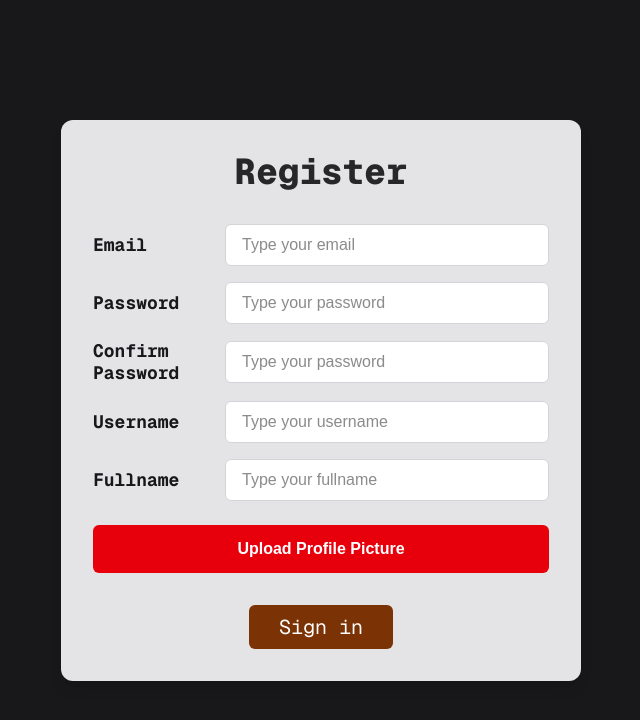
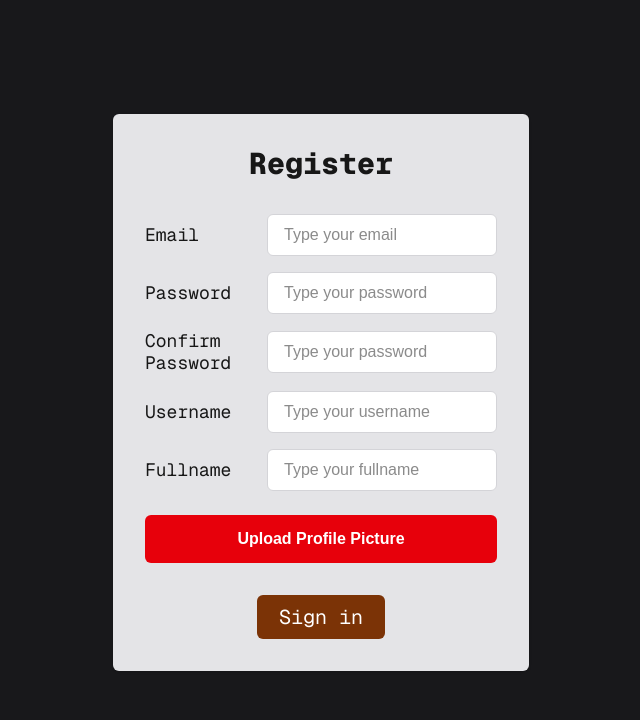
Before and after one commit to Punbomz/Calender, a Next.js app: page /register in a window 1280 px wide. Shown: the top 720 px of the page, without its empty margins (319-959 px from the left). Built offline with nearby package versions, Linux system fonts and the light colour scheme; no server answers.

Commit message:
Fix4 UXUI reg

```diff
--- a/app/register/page.tsx
+++ b/app/register/page.tsx
@@ -105,20 +105,17 @@ export default function RegisterPage() {
   return (
     // พื้นหลังเต็มจอ (ดาร์ค)
     <main className="min-h-[100dvh] bg-zinc-900 flex items-center justify-center">
-    {/* กล่องเทาอ่อน ขนาดกำลังดี กลางจอ */}
-    <section className="w-full px-4">
-      <div className="mx-auto w-full max-w-[520px] bg-zinc-200 rounded-xl shadow-lg p-6 sm:p-8">
-        {/* หัวข้อฟอนต์โมโน หนา กลาง */}
-        <h1 className="font-mono text-4xl font-extrabold text-center mb-8 text-zinc-800">
+        {/* กล่องเทาอ่อนตามภาพ */}
+      <section className="max-w-md mx-auto px-4 pt-6 pb-10">
+        <div className="bg-zinc-200 rounded-md shadow p-6 sm:p-8">
+          <h1 className="font-mono text-3xl font-extrabold text-center mb-8">
             Register
           </h1>
 
           <form onSubmit={handleRegister} className="space-y-4">
             {/* Email */}
-          <div className="grid grid-cols-[120px_1fr] items-center gap-3">
-            <label className="font-mono text-lg font-bold text-zinc-900">
-              Email
-            </label>
+            <div className="grid grid-cols-[110px_1fr] items-center gap-3">
+              <label className="font-mono text-lg">Email</label>
               <input
                 type="email"
                 className="w-full rounded-md border border-zinc-300 bg-white px-4 py-2 outline-none focus:ring focus:ring-zinc-400"
@@ -129,10 +126,8 @@ export default function RegisterPage() {
             </div>
 
             {/* Password */}
-          <div className="grid grid-cols-[120px_1fr] items-center gap-3">
-            <label className="font-mono text-lg font-bold text-zinc-900">
-              Password
-            </label>
+            <div className="grid grid-cols-[110px_1fr] items-center gap-3">
+              <label className="font-mono text-lg">Password</label>
               <input
                 type="password"
                 className="w-full rounded-md border border-zinc-300 bg-white px-4 py-2 outline-none focus:ring"
@@ -143,9 +138,9 @@ export default function RegisterPage() {
             </div>
 
             {/* Confirm Password */}
-          <div className="grid grid-cols-[120px_1fr] items-center gap-3">
-            <label className="font-mono text-lg font-bold text-zinc-900 leading-tight">
-              Confirm<br />Password
+            <div className="grid grid-cols-[110px_1fr] items-center gap-3">
+              <label className="font-mono text-lg leading-tight">
+                Confirm<br/>Password
               </label>
               <input
                 type="password"
@@ -157,10 +152,8 @@ export default function RegisterPage() {
             </div>
 
             {/* Username */}
-          <div className="grid grid-cols-[120px_1fr] items-center gap-3">
-            <label className="font-mono text-lg font-bold text-zinc-900">
-              Username
-            </label>
+            <div className="grid grid-cols-[110px_1fr] items-center gap-3">
+              <label className="font-mono text-lg">Username</label>
               <input
                 className="w-full rounded-md border border-zinc-300 bg-white px-4 py-2 outline-none focus:ring"
                 placeholder="Type your username"
@@ -170,10 +163,8 @@ export default function RegisterPage() {
             </div>
 
             {/* Fullname */}
-          <div className="grid grid-cols-[120px_1fr] items-center gap-3">
-            <label className="font-mono text-lg font-bold text-zinc-900">
-              Fullname
-            </label>
+            <div className="grid grid-cols-[110px_1fr] items-center gap-3">
+              <label className="font-mono text-lg">Fullname</label>
               <input
                 className="w-full rounded-md border border-zinc-300 bg-white px-4 py-2 outline-none focus:ring"
                 placeholder="Type your fullname"
@@ -182,7 +173,7 @@ export default function RegisterPage() {
               />
             </div>
 
-          {/* Upload */}
+            {/* Upload Profile Picture */}
             <div className="pt-2">
               {preview && (
                 <div className="mb-3 flex items-center gap-3">
@@ -191,9 +182,12 @@ export default function RegisterPage() {
                     alt="preview"
                     className="w-12 h-12 rounded-full object-cover border border-zinc-300"
                   />
-                <span className="text-sm text-zinc-600">ตัวอย่างรูปโปรไฟล์</span>
+                  <span className="text-sm text-zinc-600">
+                    ตัวอย่างรูปโปรไฟล์
+                  </span>
                 </div>
               )}
+
               <button
                 type="button"
                 onClick={onPickImage}
@@ -211,14 +205,16 @@ export default function RegisterPage() {
             </div>
 
             {/* Error */}
-          {error && <p className="text-red-600 text-sm pt-1">{error}</p>}
+            {error && (
+              <p className="text-red-600 text-sm pt-1">{error}</p>
+            )}
 
-          {/* Submit */}
+            {/* ปุ่ม Register / Sign in style ตามภาพ (ปุ่มน้ำตาล) */}
             <div className="pt-4">
               <button
                 type="submit"
                 disabled={submitting}
-              className="w-36 mx-auto block rounded-md bg-amber-900 hover:bg-amber-800 text-white font-mono text-xl py-2 disabled:opacity-60"
+                className="w-32 mx-auto block rounded-md bg-amber-900 hover:bg-amber-800 text-white font-mono text-xl py-2 disabled:opacity-60"
               >
                 {submitting ? "Loading..." : "Sign in"}
               </button>
@@ -228,6 +224,4 @@ export default function RegisterPage() {
       </section>
     </main>
   );
-
-
 }
```
Lines whose indentation alone changed are shown as unchanged.
